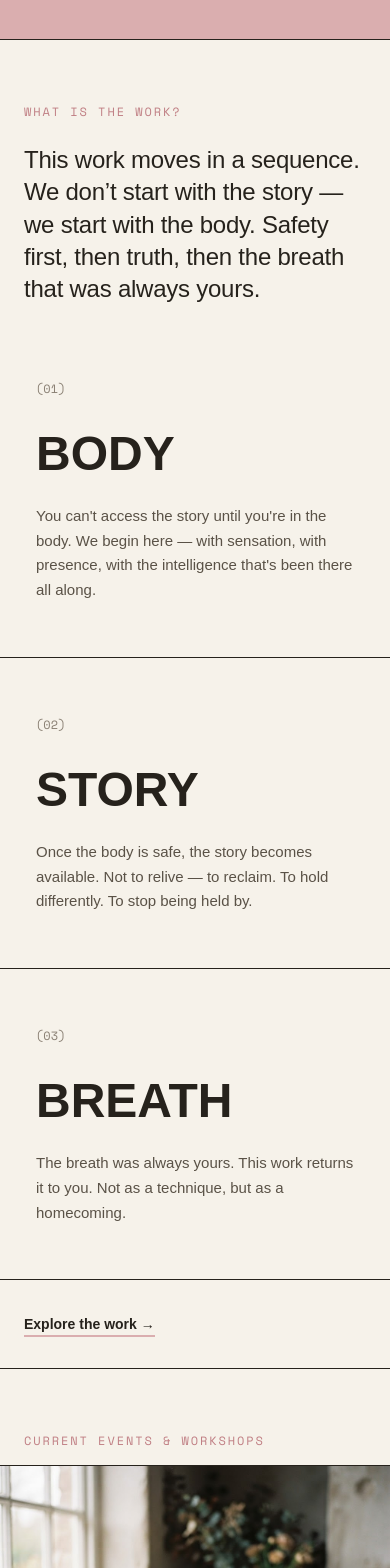
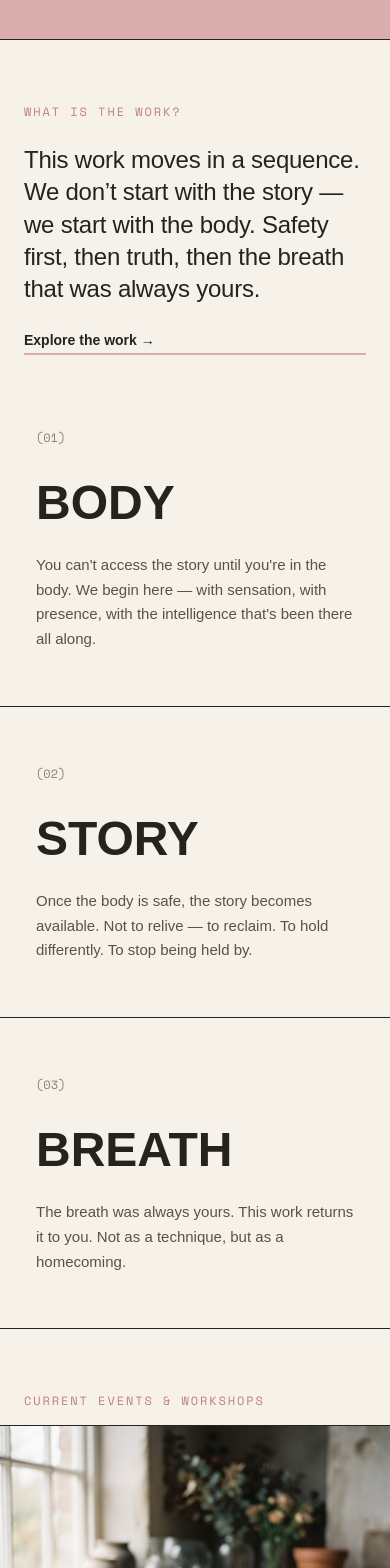
Before and after one commit to caitlynecorry/caitlyne-corry-site, a Next.js app: page / in a window 390 px wide. Shown: the part 2332-3900 px from the top of the page. Built offline with nearby package versions, Linux system fonts and the light colour scheme; a web font is replaced by a local one.

Commit message:
feat: refactor homepage layout and add "Explore the work" link
Co-authored-by: caitlynecorry <262380122+caitlynecorry@users.noreply.github.com>

```diff
--- a/app/page.tsx
+++ b/app/page.tsx
@@ -169,11 +169,19 @@ export default function HomePage() {
           <div className="mb-6 font-mono text-xs uppercase tracking-[0.16em] text-pink-muted">
             What is the work?
           </div>
-          <p className="max-w-[720px] font-grotesk text-[clamp(24px,3.4vw,34px)] font-medium leading-[1.35] tracking-[-0.01em]">
-            This work moves in a sequence. We don&rsquo;t start with the story —
-            we start with the body. Safety first, then truth, then the breath
-            that was always yours.
-          </p>
+          <div className="flex flex-col gap-6 md:flex-row md:items-end md:justify-between md:gap-10">
+            <p className="max-w-[720px] font-grotesk text-[clamp(24px,3.4vw,34px)] font-medium leading-[1.35] tracking-[-0.01em]">
+              This work moves in a sequence. We don&rsquo;t start with the story
+              — we start with the body. Safety first, then truth, then the
+              breath that was always yours.
+            </p>
+            <Link
+              href="/the-work"
+              className="shrink-0 whitespace-nowrap border-b-2 border-pink-deep pb-[3px] font-grotesk text-sm font-semibold"
+            >
+              Explore the work →
+            </Link>
+          </div>
         </div>
         <div className="grid grid-cols-1 md:grid-cols-3">
           {WORK.map((w, i) => (
@@ -192,14 +200,6 @@ export default function HomePage() {
               </p>
             </div>
           ))}
-        </div>
-        <div className="border-t border-ink px-6 py-8 md:px-11">
-          <Link
-            href="/the-work"
-            className="border-b-2 border-pink-deep pb-[3px] font-grotesk text-sm font-semibold"
-          >
-            Explore the work →
-          </Link>
         </div>
       </section>
 
@@ -342,7 +342,7 @@ export default function HomePage() {
         </div>
       </section>
 
-      {/* ─────────────────── Contact / Book a Session ─────────────────── */}
+      {/* ─────────────────── Contact / Book a Session ─────────���───────── */}
       <section
         id="contact"
         className="scroll-mt-24 border-b border-ink px-6 py-24 text-center md:px-11"
```
